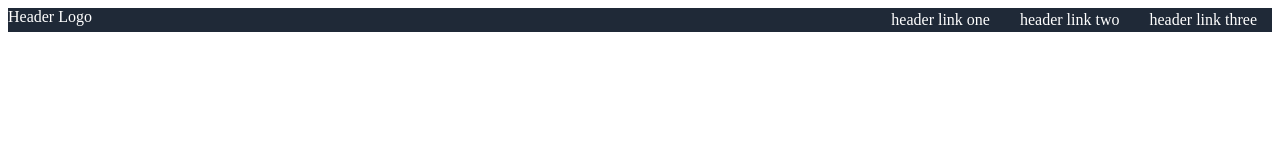
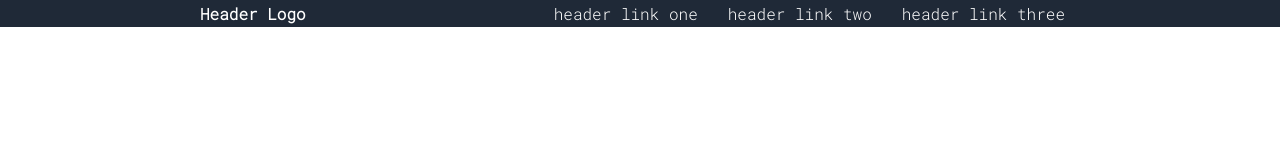
Before and after one commit to am-ping/landing-page, a plain HTML site: page index.html in a window 1280 px wide. Drawn offline with Linux system fonts and the light colour scheme.

Commit message:
Edit index.html and style.css

```diff
--- a/index.html
+++ b/index.html
@@ -3,6 +3,9 @@
 <head>
     <meta charset="UTF-8">
     <title>Landing Page</title>
+
+    <link href="https://fonts.googleapis.com/css2?family=Roboto+Mono:wght@100;300&display=swap" rel="stylesheet">
+
     <link rel="stylesheet" href="style.css">
 </head>
 <body>
--- a/style.css
+++ b/style.css
@@ -1,9 +1,19 @@
+body {
+    margin: 0;
+    padding: 0;
+    font-family: 'Roboto Mono', monospace;
+}
+
 .navigation-bar {
     display: flex;
     flex-direction: row;
+    justify-content: center;
+    align-items: center;
     background-color: #1f2937;
-    color: white;
-
+    color:white;
+    font-weight: bold;
+    padding-left: 200px;
+    padding-right: 200px;
 }
 
 .links {
@@ -15,4 +25,5 @@
 .link-two,
 .link-three {
     margin: 3px 15px;
+    font-weight: normal;
 }
```
